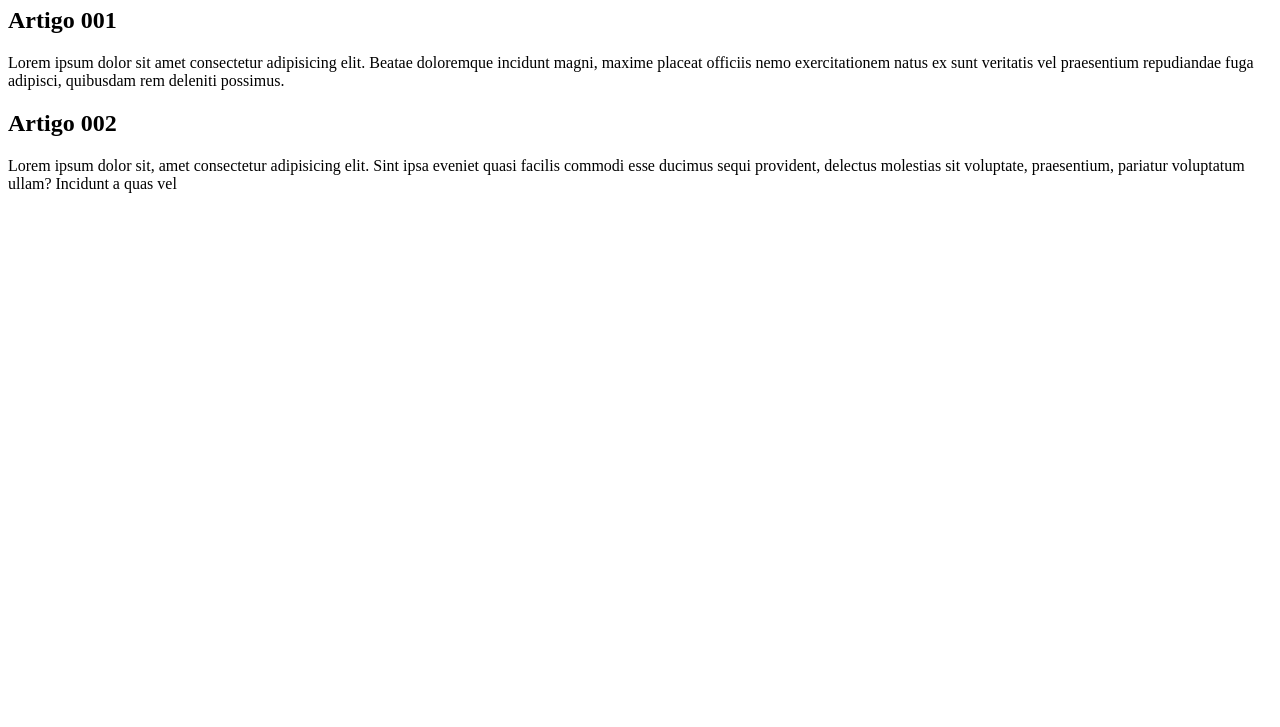
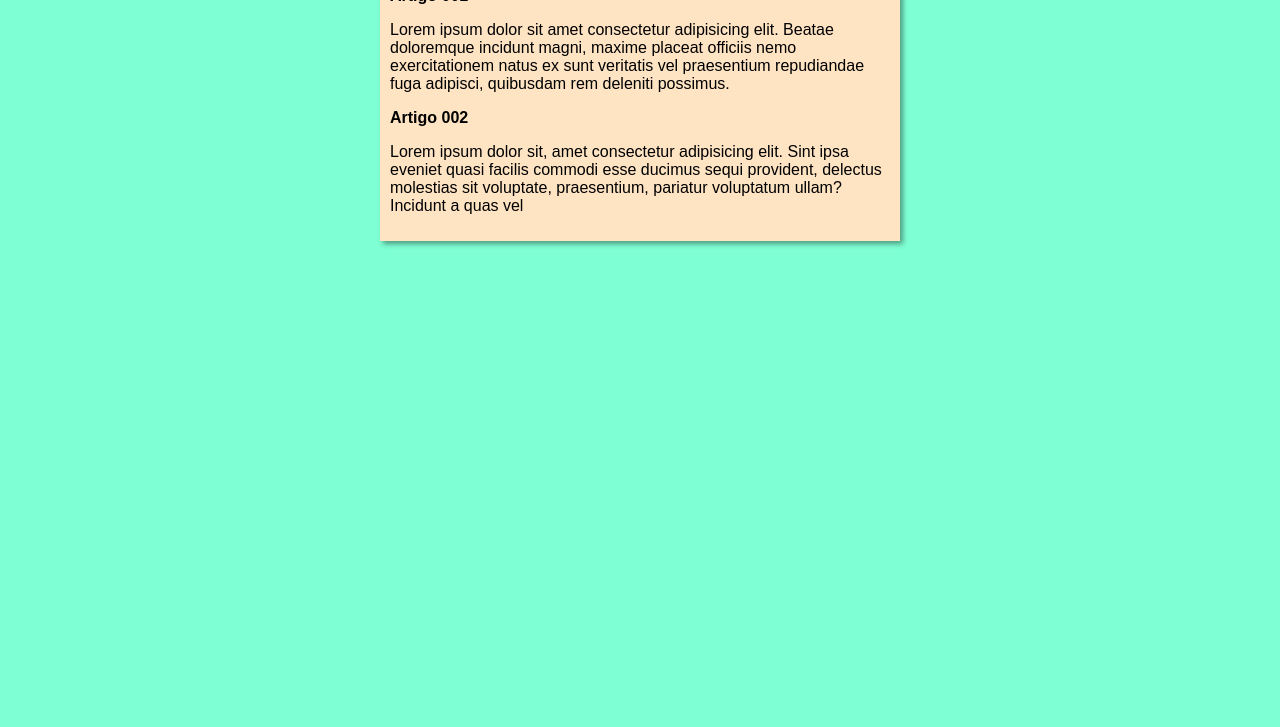
Before and after one commit to Lelekndr/Projeto-Site--treino-git-e-github-, a plain HTML site: page index.html in a window 1280 px wide. Shown: the part 73-800 px from the top of the page. Drawn offline with Linux system fonts and the light colour scheme.

Commit message:
Iniciando no CSS

```diff
--- /dev/null
+++ b/Estilo/style.css
@@ -0,0 +1,16 @@
+* {
+    font-family: Arial, Helvetica, sans-serif;
+    font-size: 16px;
+}
+
+body {
+    background-color: aquamarine;
+}
+
+main {
+    background-color: bisque;
+    width: 500px;
+    margin: auto;
+    padding: 10px;
+    box-shadow: 3px 3px 5px rgba(0, 0, 0, 0.39);
+}
--- a/index.html
+++ b/index.html
@@ -3,6 +3,7 @@
 <head>
     <meta charset="UTF-8">
     <meta name="viewport" content="width=device-width, initial-scale=1.0">
+    <link rel="stylesheet" href="Estilo/style.css">
     <title>Document</title>
 </head>
 <body>
```
